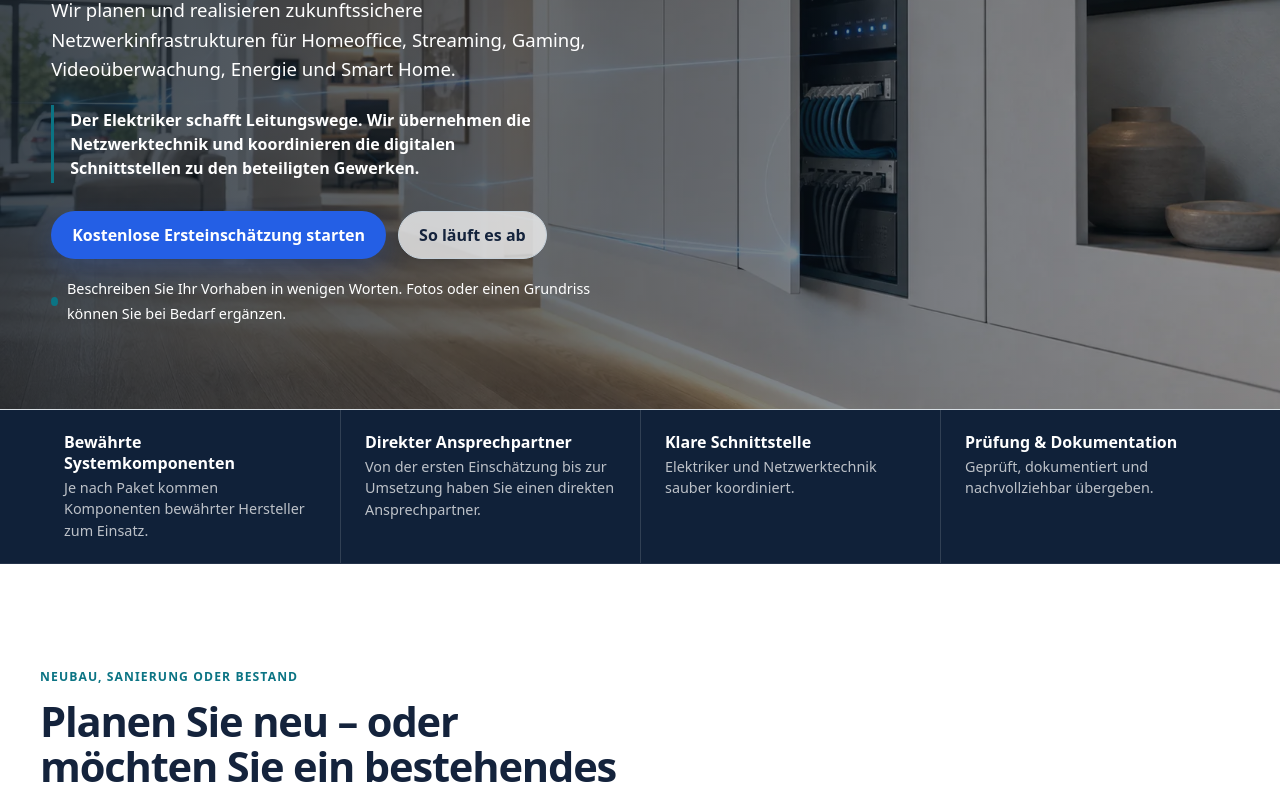
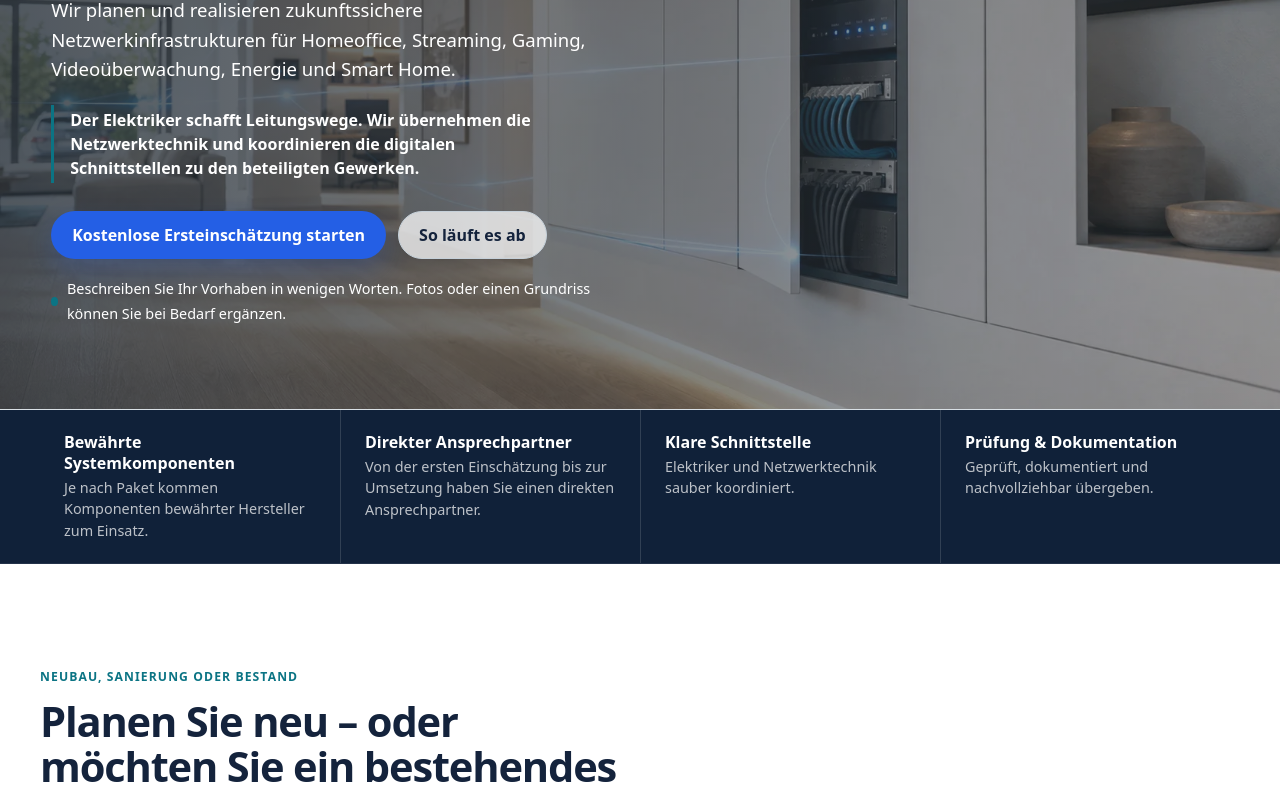
Before and after one commit to Progress654/Progress654.github.io, a website: page test1/index.html in a window 1280 px wide. Shown: the part 349-1139 px from the top of the page. Drawn offline with Linux system fonts and the light colour scheme.

Commit message:
Update index.html

```diff
--- a/test1/index.html
+++ b/test1/index.html
@@ -28,6 +28,7 @@
 
 <!-- Neuer Hero -->
 <section class="hero home-hero">
+  <div class="home-hero-overlay"></div>
   <div class="hero-grid">
     <div class="home-hero-copy">
       <p class="eyebrow">Digitale Infrastruktur · Wien · NÖ · Burgenland</p>
```
